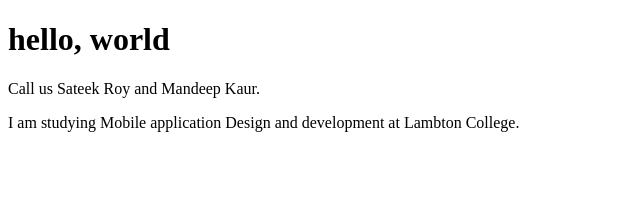
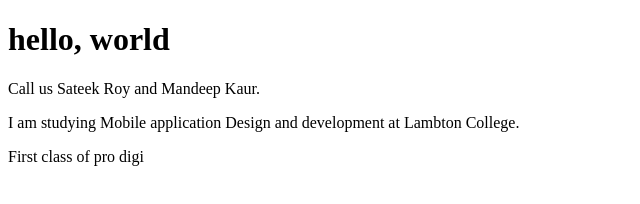
Before and after one commit to Mandeep9952/website, a plain HTML site: page index.html in a window 1280 px wide. Shown: the whole page, without its empty margins (0-640 px from the left). Drawn offline with Linux system fonts and the light colour scheme.

Commit message:
Update index.html

```diff
--- a/index.html
+++ b/index.html
@@ -8,5 +8,6 @@
     <h1>hello, world</h1>
     <p>Call us Sateek Roy and Mandeep Kaur.</p>
     <p>I am studying Mobile application Design and development at Lambton College.</p>
+    <p>First class of pro digi</p>
   </body>
 </html>
```
